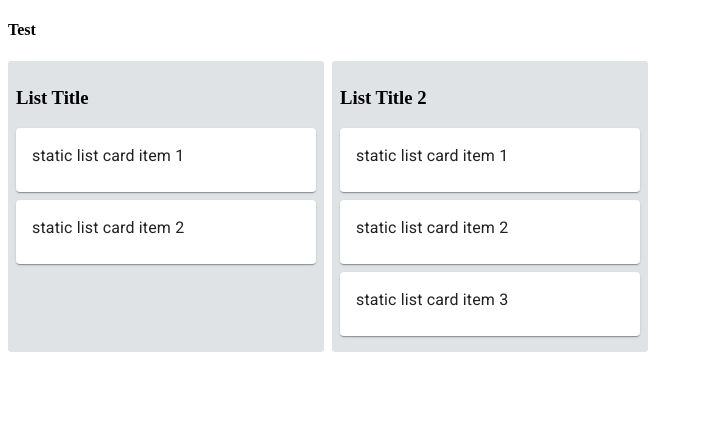
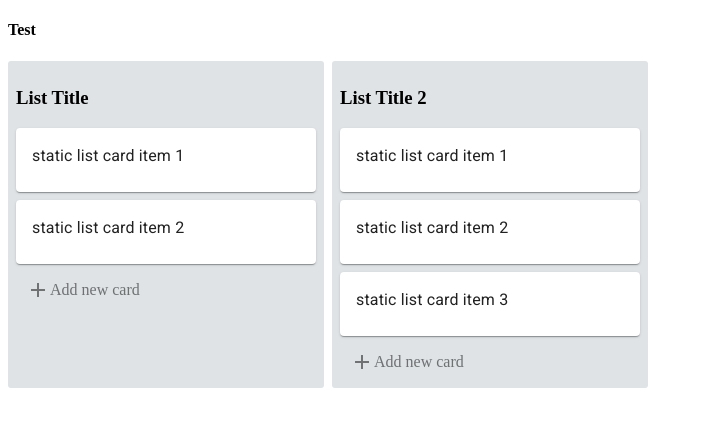
Before and after one commit to MisturDust319/kanban, a React (Create React App) app: page / in a window 1280 px wide. Shown: the top 426 px of the page, without its empty margins (0-703 px from the left). Built offline with nearby package versions, Linux system fonts and the light colour scheme.

Commit message:
Adds button to add new cards to a list, with dummy functionality

```diff
--- /dev/null
+++ b/src/components/AddActionButton.js
@@ -0,0 +1,73 @@
+import React from 'react';
+import Icon from '@material-ui/core/Icon';
+
+class AddActionButton extends React.Component {
+
+    state = {
+        formOpen: false,
+    }
+
+    renderAddButton = () => {
+        const { list } = this.props;
+
+        const buttonText = list ? "Add new list" : "Add new card";
+        const buttonTextOpacity = list ? 1 : 0.5;
+        const buttonTextColor = list ? "white" : "inherit";
+        const buttonTextBackground = list ? "rgba(0, 0, 0, 0.15)" : "inherit";
+
+        return (
+            <div onClick={ this.openForm }
+            style={{
+                ...styles.openForButtonGroup,
+                opacity: buttonTextOpacity,
+                color: buttonTextColor,
+                backgroundColor: buttonTextBackground
+            }}>
+                <Icon>add</Icon>
+                <p>{ buttonText }</p>
+            </div>
+        )
+    }
+
+    openForm = () => {
+        this.setState({
+            formOpen: true
+        })
+    }
+
+    closeForm = () => {
+        this.setState({
+            formOpen: false
+        })
+    }
+
+    renderForm = () => {
+        const { list } = this.props;
+
+        const placeHolder = list
+        ? 'Enter list title'
+        : 'Enter title for card';
+
+        const buttonTitle = list ? 'Add list' : 'Add card';
+
+        return <p>Hello</p>;
+    }
+
+    render() {
+        return this.state.formOpen ? this.renderForm() : this.renderAddButton();
+    }
+}
+
+const styles = {
+    openForButtonGroup: {
+        display: 'flex',
+        alignItems: 'center',
+        cursor: 'pointer',
+        borderRadius: 3,
+        height: 36,
+        width: 272,
+        paddingLeft: 10,
+    }
+}
+
+export default AddActionButton
--- a/src/components/Card.js
+++ b/src/components/Card.js
@@ -2,6 +2,8 @@ import React from 'react';
 import Card from '@material-ui/core/Card';
 import CardContent from '@material-ui/core/CardContent';
 import Typography from '@material-ui/core/Typography'
+
+import AddActionButton from './AddActionButton';
 
 const TrelloCard = ({text}) => {
     return (
--- a/src/components/List.js
+++ b/src/components/List.js
@@ -1,12 +1,14 @@
 import React from 'react';
 
 import Card from './Card';
+import AddActionButton from './AddActionButton';
 
 const List = ({title, cards}) => {
     return (
         <div style={styles.container}>
             <h3>{ title }</h3>
             { cards.map(card => <Card key={ card.id } text={ card.text } title={ card.title } />)}
+          <AddActionButton />
         </div>
     );
 }
```
